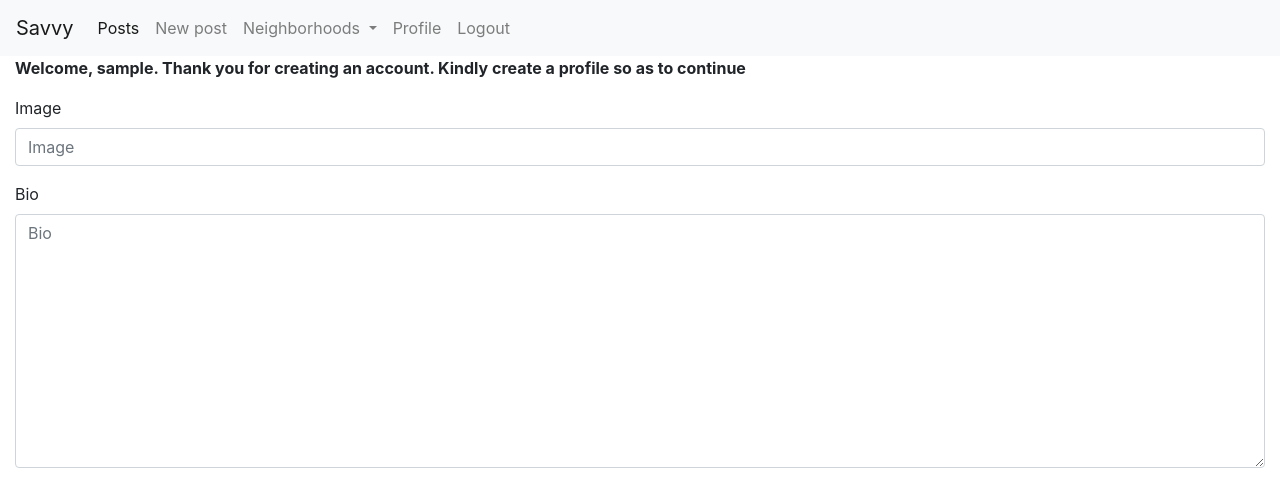
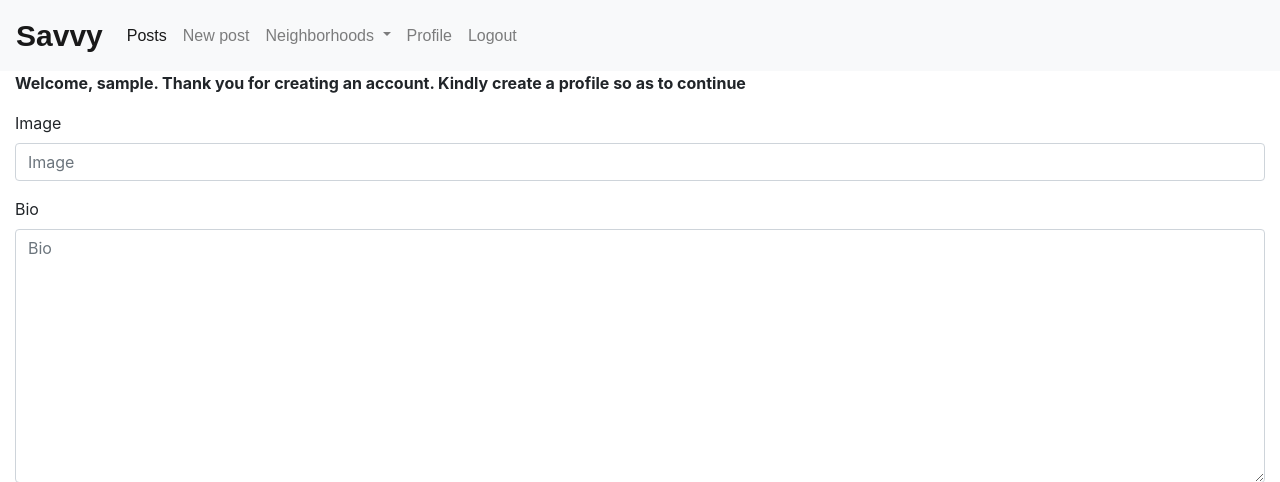
Before and after one commit to paulmburu08/savvy, a Django app: page /new/profile in a window 1280 px wide. Shown: the top 482 px of the page. Run offline with Django 3.2, Linux system fonts and the light colour scheme; the visitor is signed in with stand-in values (Sample User, id 1); some libraries are stand-ins or nearby versions.

Commit message:
add changes

```diff
--- a/savvyapp/forms.py
+++ b/savvyapp/forms.py
@@ -29,3 +29,10 @@ class PostsForm(forms.ModelForm):
         widgets = {
             'title' : forms.TextInput()
         }
+
+class ChangeHood(forms.ModelForm):
+    location = forms.ChoiceField(choices=LOCATION, widget=forms.RadioSelect())
+    class Meta:
+        model = UserProfile
+        exclude = ['user','creat_at','updated_at','profile_pic', 'bio', 'email']
+        fields = ['location']
--- a/savvyapp/templates/profile.html
+++ b/savvyapp/templates/profile.html
@@ -29,7 +29,7 @@
                     <p><b>{{ profile.bio }}</b></p>
                     <p><b>{{ profile.location }} </b></p>
                     <a href="{%url 'edit_profile' %}">
-                    <button type="button" class="btn btn-light">Edit Profile</button>
+                    <button type="button" class="btn btn-light">Edit location</button>
                     </a>
                 </div>
             </div> <br> <br>
--- a/savvyapp/views.py
+++ b/savvyapp/views.py
@@ -1,5 +1,5 @@
 from django.shortcuts import render,redirect,reverse
-from django.http import HttpResponseRedirect
+from django.http import HttpResponseRedirect,Http404
 from django.contrib.auth.decorators import login_required
 from django.views import generic
 from django.contrib.gis.geos import fromstr
@@ -8,9 +8,10 @@ from geopy.geocoders import Nominatim
 from django.contrib.gis.geos import Point
 from django.contrib.gis.geos import fromstr
 from django.contrib.gis.measure import D
+from django.core.exceptions import ObjectDoesNotExist
 import folium
 from .models import Businesses,UserProfile,Posts
-from .forms import ProfileForm,PostsForm
+from .forms import ProfileForm,PostsForm,ChangeHood
 from .email import send_welcome_email
 
 
@@ -171,16 +172,21 @@ def new_profile(request):
 @login_required(login_url='/accounts/login/')
 def edit_profile(request):
     current_user = request.user
+    try:
+        profile = UserProfile.objects.get(user= current_user)
+
+    except ObjectDoesNotExist:
+        raise Http404()
+
     if request.method == 'POST':
-        form = ProfileForm(request.POST, request.FILES)
+        form = ChangeHood(request.POST)
         if form.is_valid():
-            profile = form.save(commit=False)
-            profile.user = current_user
+            profile.location = form.cleaned_data['location']
             profile.save()
         return HttpResponseRedirect(reverse('profile',args=[str(request.user.id)]))
 
     else:
-        form = ProfileForm()
+        form = ChangeHood()
 
     return render(request, 'edit_profile.html',{'form':form})
 
--- a/static/css/styles.css
+++ b/static/css/styles.css
@@ -30,3 +30,12 @@ width: auto;
 height: 100%;
 margin-left: -50px;
 }
+
+.navbar-brand{
+    font-size: 30px;
+    font-weight: bold;
+}
+
+.navbar{
+    font-family: 'Montserrat', sans-serif;
+}
```
Also changed, not shown: savvyapp/templates/neighborhood.html (+2 -6 lines), savvyapp/migrations/0001_initial.py, savvyapp/migrations/0002_auto_20200813_0017.py, savvyapp/migrations/0003_auto_20200812_0134.py (deleted), savvyapp/migrations/0004_posts.py (deleted), savvyapp/migrations/0005_posts_image.py (deleted).
